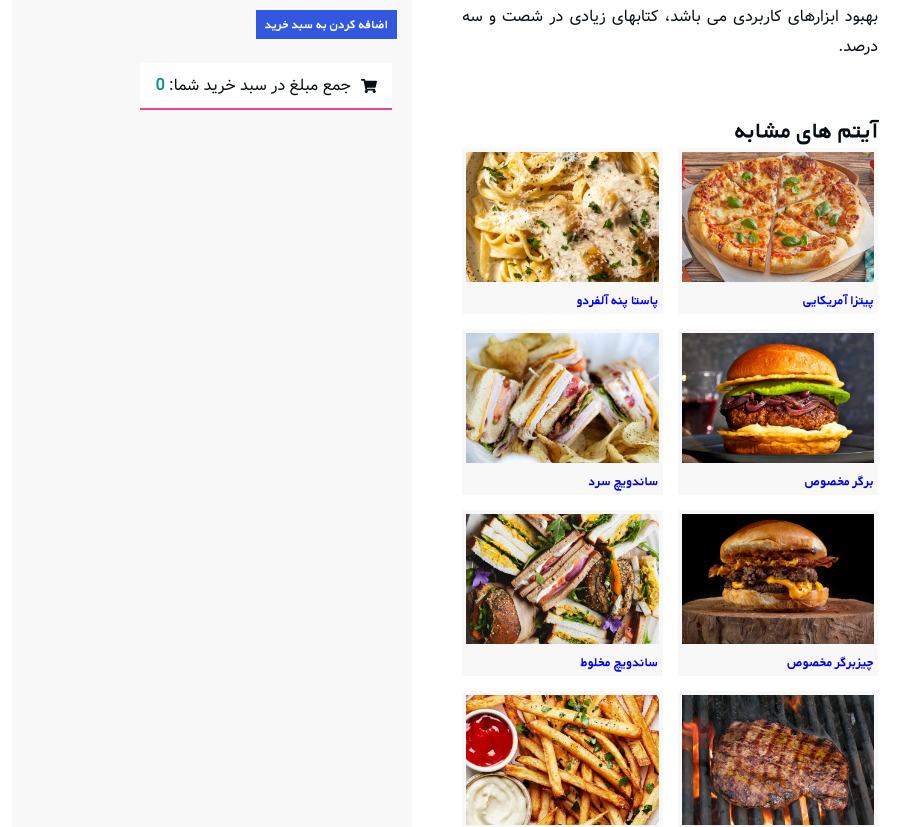
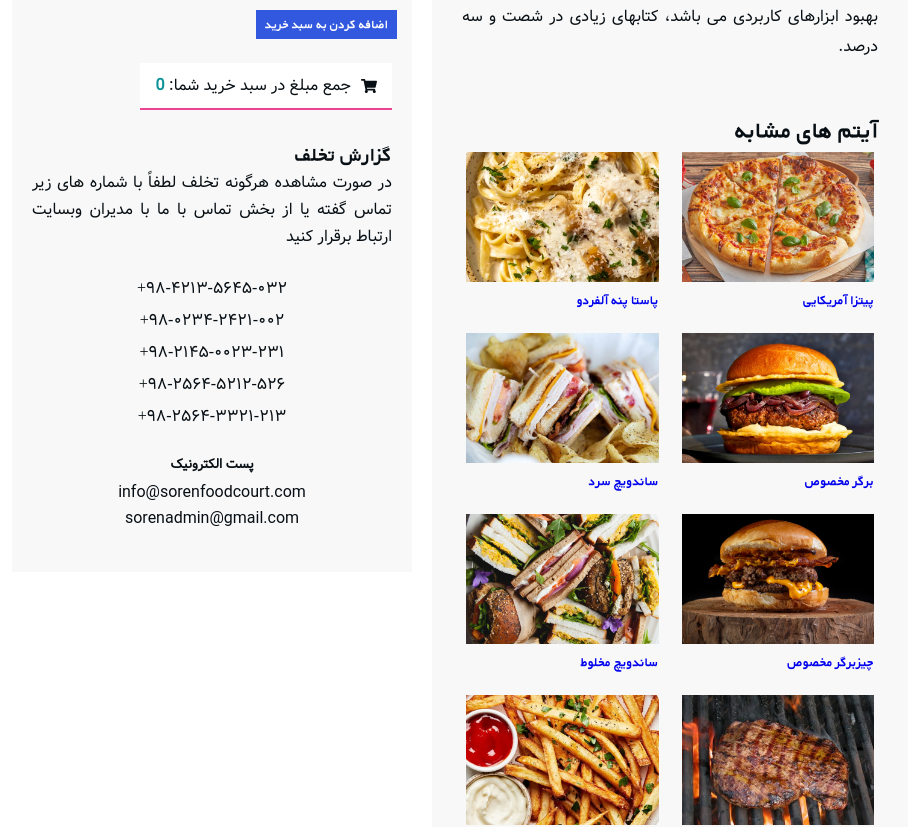
Before and after one commit to behnamhamidi1991/fastfood-fa, a React (Vite) app: page /production/1 in a window 1280 px wide. Shown: the part 508-1335 px from the top of the page, without its empty margins (180-1090 px from the left). Built offline with nearby package versions, Linux system fonts and the light colour scheme.

Commit message:
SinglePOstDones

```diff
--- a/src/pages/Production/SingleProduction/SingleProduction.jsx
+++ b/src/pages/Production/SingleProduction/SingleProduction.jsx
@@ -11,6 +11,7 @@ import {
 import { IoIosPricetag } from 'react-icons/io';
 import { IoRestaurant } from 'react-icons/io5';
 import { FaShoppingCart } from 'react-icons/fa';
+import Comments from '../../../components/shared/Comments/Comments';
 
 const SingleProduction = () => {
   const { id } = useParams();
@@ -55,6 +56,7 @@ const SingleProduction = () => {
             ))}
           </div>
         </div>
+        <Comments />
       </div>
       <div className="singleProduct-left">
         <img src={singleProduction.img} alt={singleProduction.title} />
@@ -87,6 +89,28 @@ const SingleProduction = () => {
             جمع مبلغ در سبد خرید شما: <span>{total}</span>
           </p>
         </div>
+
+        <div className="singleProduct-left-contact-us">
+          <h4>گزارش تخلف</h4>
+          <p>
+            در صورت مشاهده هرگونه تخلف لطفاً با شماره های زیر تماس گفته یا از
+            بخش تماس با ما با مدیران وبسایت ارتباط برقرار کنید
+          </p>
+          <ul>
+            <li>98-4213-5645-032+</li>
+            <li>98-0234-2421-002+</li>
+            <li>98-2145-0023-231+</li>
+            <li>98-2564-5212-526+</li>
+            <li>98-2564-3321-213+</li>
+          </ul>
+          <ul>
+            <h5>پست الکترونیک</h5>
+            <li className="singleProduct-left-email">
+              info@sorenfoodcourt.com
+            </li>
+            <li className="singleProduct-left-email">sorenadmin@gmail.com</li>
+          </ul>
+        </div>
       </div>
     </div>
   );
--- a/src/pages/Production/SingleProduction/singleproduction.scss
+++ b/src/pages/Production/SingleProduction/singleproduction.scss
@@ -3,6 +3,7 @@
   padding: 100px 15%;
   gap: 20px;
   .singleProduct-right {
+    background-color: var(--post-color);
     padding: 30px;
     h3 {
       font-family: 'title';
@@ -24,7 +25,6 @@
           width: 100%;
         }
         .singleProduct-right-other-box {
-          background-color: var(--post-color);
           padding: 4px;
           h4 {
             font-family: 'title';
@@ -37,7 +37,10 @@
 
   .singleProduct-left {
     background-color: var(--post-color);
-    padding-bottom: 25px;
+    padding-bottom: 35px;
+    position: sticky;
+    top: 70px;
+    height: 100%;
     img {
       width: 400px;
     }
@@ -75,6 +78,7 @@
       margin-right: 20px;
       border-bottom: 2px solid var(--secondary-color);
       margin-bottom: 12px;
+
       p {
         font-family: 'fanum';
         font-weight: 900;
@@ -96,5 +100,30 @@
         font-weight: 900;
       }
     }
+    .singleProduct-left-contact-us {
+      padding: 10px 20px;
+      margin-top: 20px;
+      h4 {
+        font-family: 'title';
+        font-size: 21px;
+      }
+      p {
+        line-height: 1.7;
+        text-align: justify;
+      }
+      ul {
+        margin-top: 25px;
+        display: flex;
+        flex-direction: column;
+        align-items: center;
+        gap: 7px;
+        li {
+          font-family: 'fanum';
+        }
+      }
+      .singleProduct-left-email {
+        font-family: 'Roboto';
+      }
+    }
   }
 }
```
Also changed, not shown: src/components/shared/Comment/Comment.jsx (deleted, +0 -7 lines).
